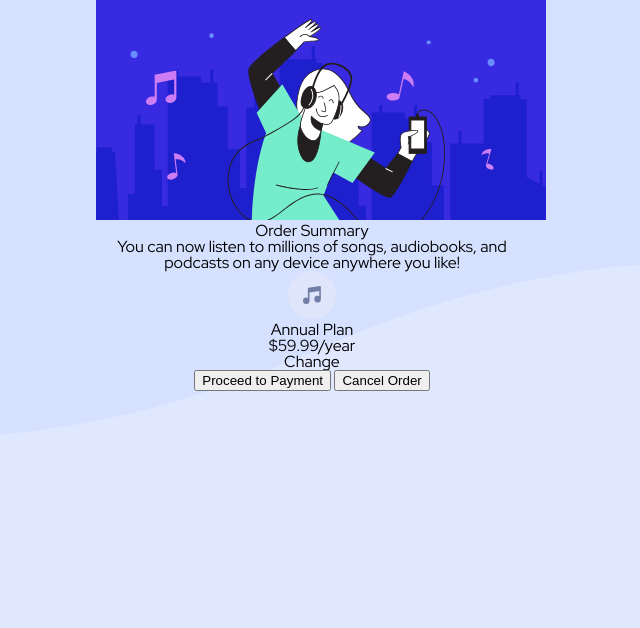
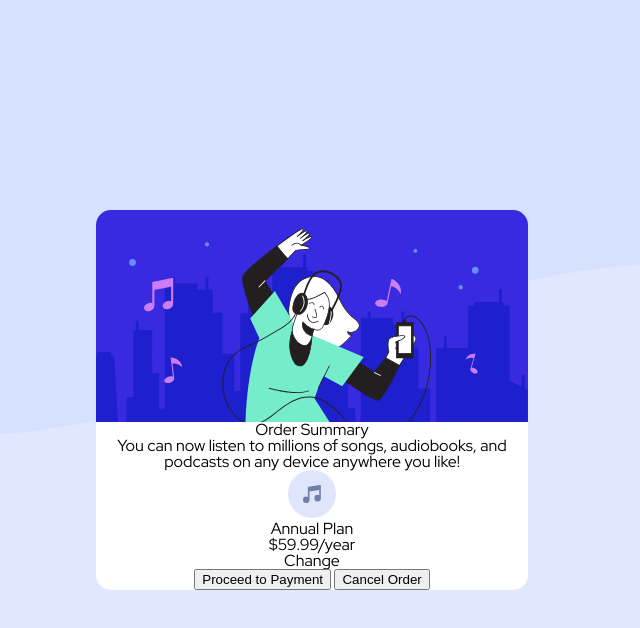
Before and after one commit to Karine-Bauch/Front-end-Mentor-Order-summary-component, a plain HTML site: page index.html in a window 1280 px wide. Shown: the top 628 px of the page, without its empty margins (408-1048 px from the left). Drawn offline with Linux system fonts and the light colour scheme.

Commit message:
Add some style to the mainOrder

```diff
--- a/css/style.css
+++ b/css/style.css
@@ -19,6 +19,9 @@
     background-image: url("../images/pattern-background-desktop.svg");
     background-repeat: no-repeat;
     padding: auto;
+    display: flex;
+    align-items: center;
+    margin-bottom: 0;
 }
 
 .mainOrder {
@@ -27,4 +30,16 @@
     display: flex;
     flex-direction: column;
     text-align: center;
+    align-items: center;
 }
+
+.mainOrder__img {
+    width: 100%;
+    border-radius: 15px 15px 0px 0px;
+}
+
+.mainOrder__summary {
+    background-color: #ffffff;
+    margin-top: 0;
+    border-radius: 0px 0px 15px 15px;
+}
--- a/index.html
+++ b/index.html
@@ -15,7 +15,7 @@
   <body class="bodyElement">
 
     <main class="mainOrder">
-      <div class="mainOrder__imgElement"><img class="mainOrder__img" src="./images/illustration-hero.svg" /></div>
+      <img class="mainOrder__img" src="./images/illustration-hero.svg" />
       <div class="mainOrder__summary">
         <h1 class="mainOrder__title">Order Summary</h1>
 
```
